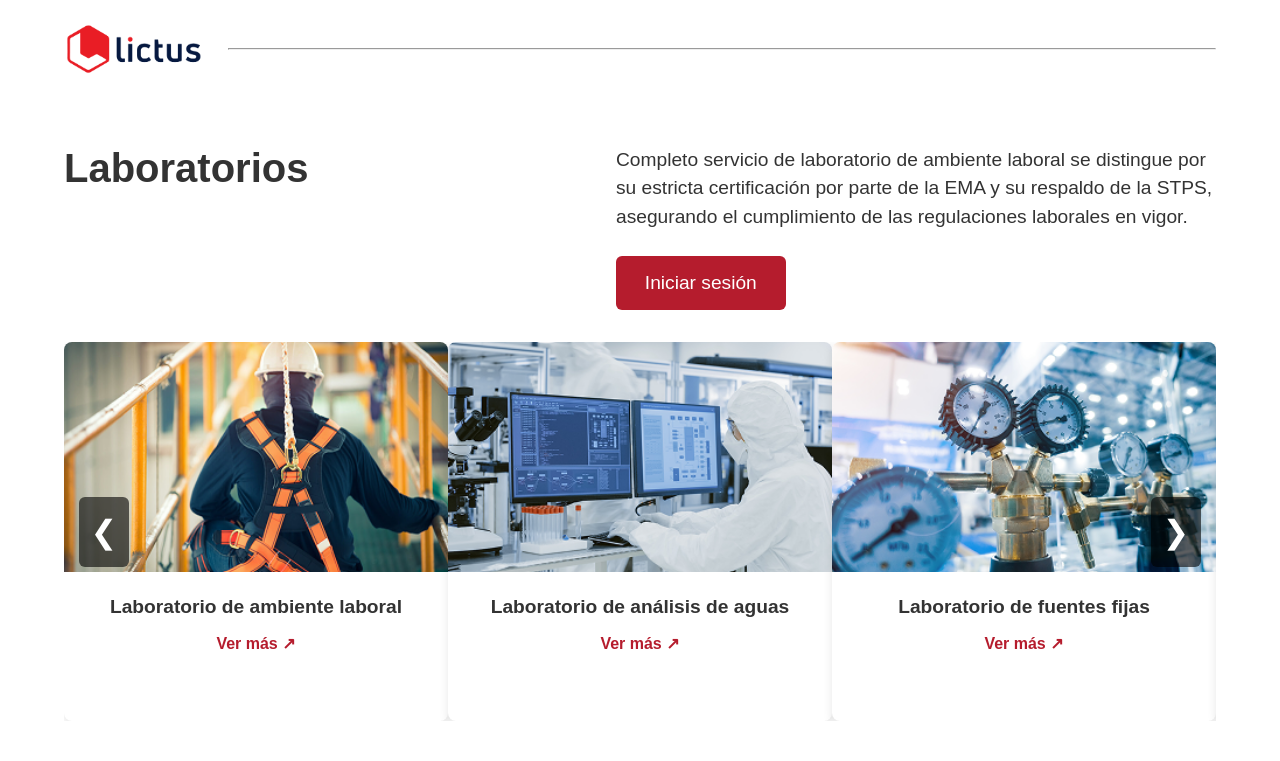
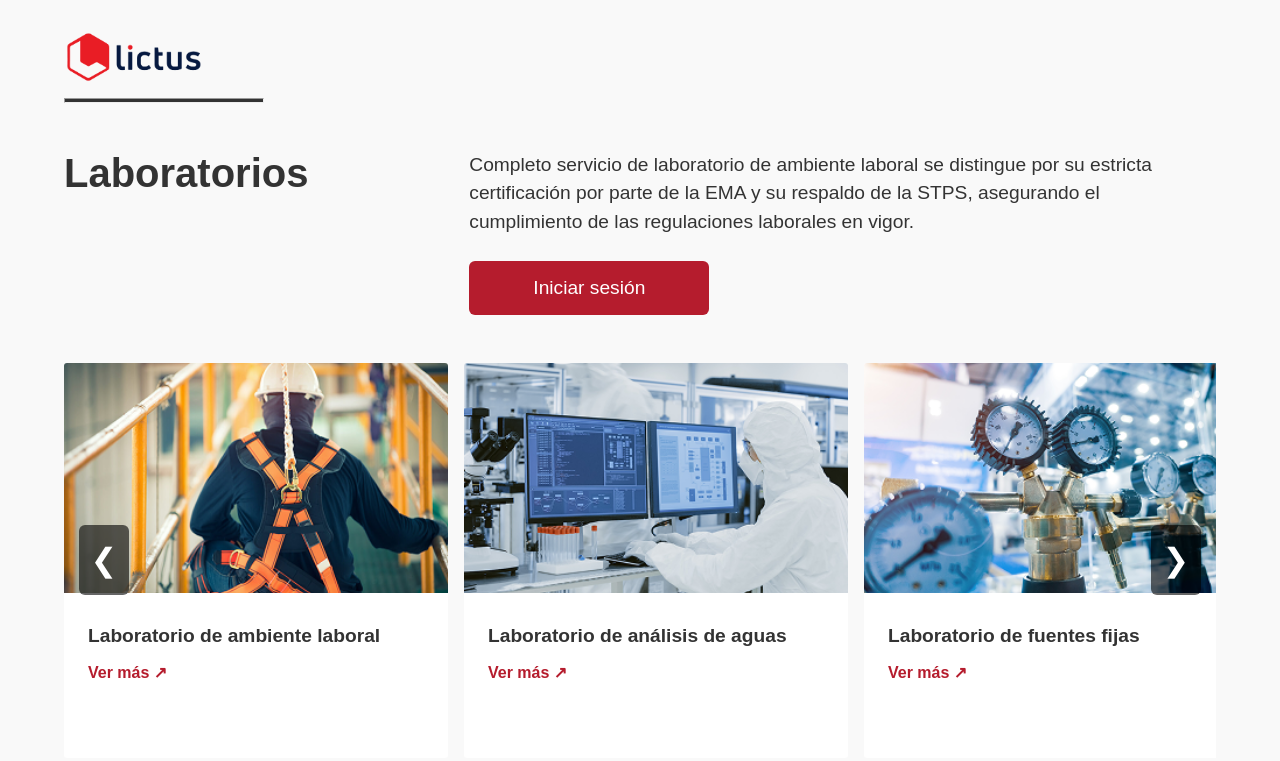
Before and after one commit to NoeRiver10/LictusLogin, a plain HTML site: page index.html in a window 1280 px wide. Drawn offline with Linux system fonts and the light colour scheme.

Commit message:
fix small design issues

```diff
--- a/index.html
+++ b/index.html
@@ -17,7 +17,8 @@
   </header>
 
   <!-- SECCIÓN QUE CAMBIA SEGÚN EL CARRUSEL -->
-  <section class="section-contenido"> <!-- ANTES: section-laboratorios -->
+  <section class="section-contenido">
+    <!-- Header -->
     <div class="container">
       <div class="left">
         <h2 id="titulo-pagina">Laboratorios</h2>
--- a/styles.css
+++ b/styles.css
@@ -9,16 +9,18 @@ body {
   font-family: Arial, sans-serif;
   background-color: #f9f9f9;
   color: #333;
+  padding: 2rem 0;
 }
 
 /* ------------- HEADER ------------- */
 .header {
   display: flex;
-  align-items: center;
-  padding: 1.5rem 5%;
-  background-color: #fff;
+  flex-direction: column;
+  align-items: flex-start;
+  padding: 0 5%;
   max-width: 1400px;
   margin: 0 auto;
+  gap: 1rem;
 }
 
 .logo {
@@ -26,54 +28,46 @@ body {
 }
 
 .linea {
-  flex-grow: 1;
-  height: 1px;
+  height: 5px;
+  width: 100%;
+  max-width: 200px !important;
   background-color: #333;
-  margin-left: 1.5rem;
   max-width: 100%;
 }
 
 /* ------------- SECCIÓN DE CONTENIDO ------------- */
 .section-contenido {
-  background-color: #fff;
   padding: 3rem 5%;
   max-width: 1400px;
   margin: 0 auto;
 }
 
-/* Contenedor principal con título y descripción alineados */
 .container {
-  display: flex;
-  align-items: flex-start;
-  justify-content: space-between;
-  max-width: 1400px;
-  margin: 0 auto 2rem auto;
+  display: grid;
+  grid-template-columns: 1fr 2fr;
+  gap: 2rem;
+  min-height: 180px;
 }
 
-/* Estilo del título */
-.left h2 {
+.container .left h2 {
   font-size: 2.5rem;
   font-weight: bold;
   text-align: left;
   margin-bottom: 1rem;
 }
 
-/* Estilo de la descripción */
-.right {
-  max-width: 600px;
+.container .right p {
+  font-size: 1.2rem;
+  line-height: 1.5;
+  color: #333;
   text-align: left;
 }
 
-.right p {
-  font-size: 1.2rem;
-  line-height: 1.5;
-  color: #333;
-}
 
 .btn-iniciar {
   background-color: #b51c2d;
   color: #fff;
-  padding: 1rem 1.8rem;
+  padding: 1rem 4rem;
   border: none;
   cursor: pointer;
   font-size: 1.2rem;
@@ -86,7 +80,6 @@ body {
 .carousel {
   position: relative;
   overflow: hidden;
-  max-width: 1200px;
   margin: 2rem auto 0 auto;
   display: flex;
   justify-content: center;
@@ -138,6 +131,7 @@ body {
   width: 100%;
   overflow: hidden;
   position: relative;
+  gap: 1rem;
 }
 
 /* Tarjetas del carrusel */
@@ -146,14 +140,13 @@ body {
   max-width: calc(100% / 3);
   height: auto;
   background-color: #fff;
-  border-radius: 8px;
+  border-radius: 3px;
   overflow: hidden;
   flex-shrink: 0;
   display: flex;
   flex-direction: column;
-  align-items: center;
-  text-align: center;
-  box-shadow: 0px 4px 10px rgba(0, 0, 0, 0.1);
+  text-align: left;
+  /* box-shadow: 0px 4px 10px rgba(0, 0, 0, 0.1); */
 }
 
 /* Imágenes de las tarjetas */
@@ -166,7 +159,7 @@ body {
 
 /* Información dentro de la tarjeta */
 .card-info {
-  padding: 1.5rem;
+  padding: 2rem 1.5rem;
 }
 
 .card-info h3 {
@@ -185,17 +178,7 @@ body {
 /* ------------- RESPONSIVE ------------- */
 @media (max-width: 1024px) {
   .container {
-    flex-direction: column;
-    text-align: center;
-  }
-
-  .left h2 {
-    text-align: center;
-  }
-
-  .right {
-    text-align: center;
-    max-width: 90%;
+    grid-template-columns: 1fr;
   }
 
   .carousel-container {
```
